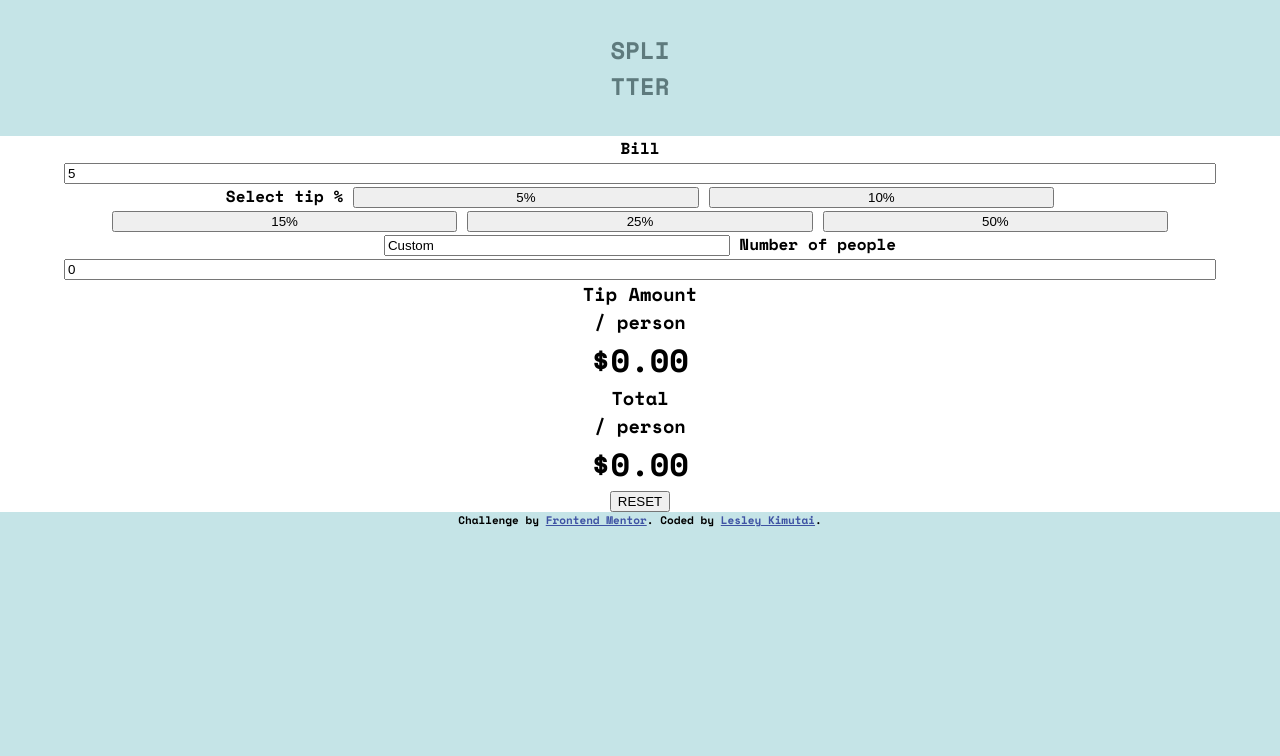
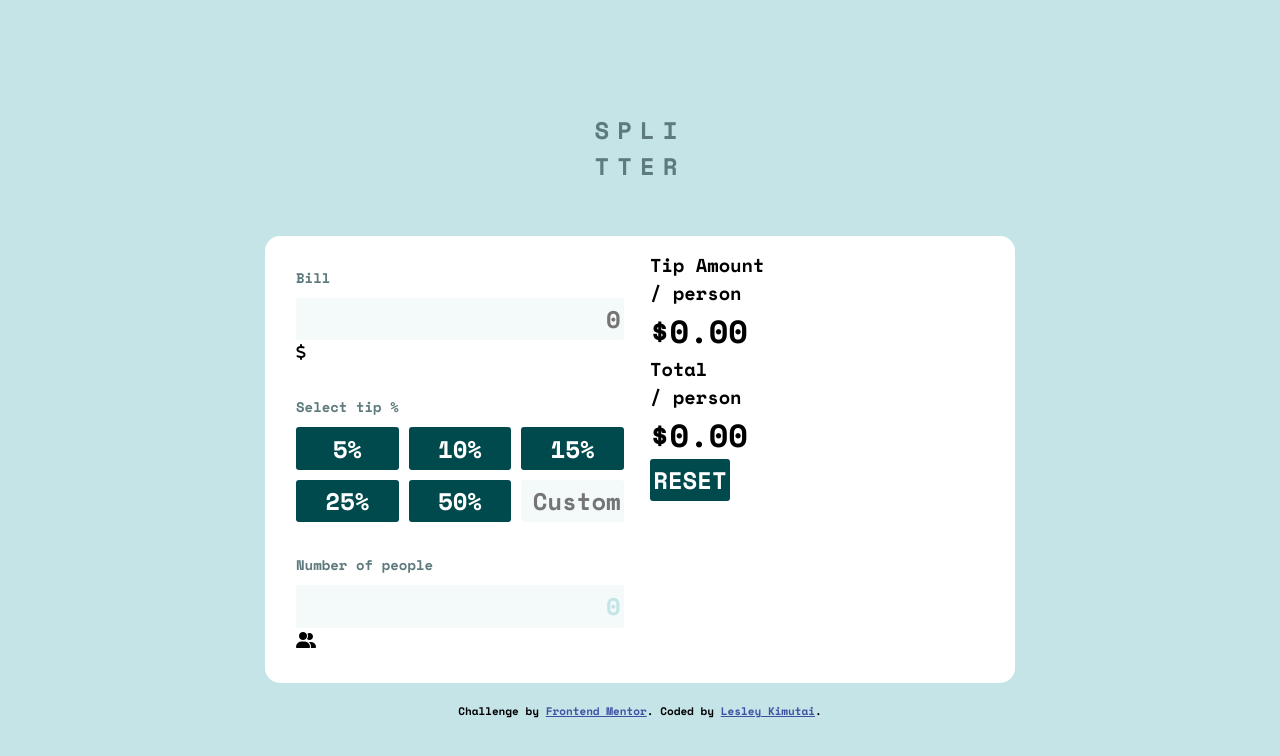
Before and after one commit to issagoodlifeInc/Tip-Calculator-App, a plain HTML site: page index.html in a window 1280 px wide. Drawn offline with nearby package versions, Linux system fonts and the light colour scheme.

Commit message:
Done styling the input part

```diff
--- a/css/styles.css
+++ b/css/styles.css
@@ -1,4 +1,6 @@
-*, *::after, *::before {
+*,
+*::after,
+*::before {
   margin: 0;
   box-sizing: border-box;
 }
@@ -15,39 +17,140 @@
   --vlgtgrycyan: hsl(189, 41%, 97%);
   --white: hsl(0, 0%, 100%);
   /* Font */
-  --spacemono: 'Space Mono', monospace;
+  --spacemono: "Space Mono", monospace;
 }
 
 body {
-  font-family: var(--spacemono);
-  font-size: 16px;
-  text-align: center;
   background: var(--lgtgrycyan);
 }
 
+input,
+button,
+body {
+  font-family: var(--spacemono);
+}
+
 .header {
+  text-align: center;
   text-transform: uppercase;
   color: var(--dkgrycyan);
   padding: 2rem;
+  letter-spacing: 0.5rem;
+  margin-top: 5rem;
 }
 
 .container {
   background: var(--white);
+  width: 90%;
+  margin: 20px auto;
+  max-width: 750px;
+  border-radius: 15px;
+  display: flex;
+  gap: 10px;
+  padding: 15px;
 }
 
-.bill, .total {
-  width: 90%;
-  margin: 0 auto;
+.bill {
+  width: 50%;
 }
 
 input {
   width: 100%;
-  text-align: left;
+  text-align: right;
+  padding: 0.2rem;
+  transition: all 0.2s ease-in;
+}
+input::-webkit-outer-spin-button,
+input::-webkit-inner-spin-button {
+  -webkit-appearance: none;
+  margin: 0;
 }
 
-.btn-tip {
-  width: 30%;
+label {
+  font-size: 0.875rem;
+  color: var(--dkgrycyan);
+  text-align: left;
+  display: block;
 }
+
+.form--bill label,
+.form--people label {
+  padding-bottom: 10px;
+}
+
+input,
+button {
+  font-size: 1.5rem;
+}
+
+.form--bill,
+.form--tip,
+.form--people {
+  padding: 1rem;
+}
+
+input[type="number"] {
+  border-radius: 3px;
+  border: none;
+  background: var(--vlgtgrycyan);
+  color: var(--lgtgrycyan);
+  -moz-appearance: textfield;
+}
+
+.withbill input[type="number"] {
+  color: var(--vdkcyan);
+}
+
+input[type="number"]:focus,
+input[type="number"]:hover {
+  outline: 0;
+  border: 2px solid var(--strcyan);
+  color: var(--vdkcyan);
+}
+
+.form--tip {
+  display: grid;
+  grid-gap: 10px;
+  grid-template-columns: 1fr 1fr 1fr;
+}
+
+.form--tip label {
+  grid-column-start: 1;
+  grid-column-end: 4;
+}
+
+button {
+  background: var(--vdkcyan);
+  color: var(--white);
+  padding: 0.2rem;
+  border: 0;
+  border-radius: 3px;
+  transition: all 0.2s ease-out;
+}
+
+button:hover {
+  background: var(--strcyan);
+  color: var(--vdkcyan);
+}
+
+/* Add no people if value is 0 */
+.nopeople {
+  position: relative;
+}
+
+.nopeople input {
+  border: 2px solid #d1803e;
+  color: var(--vdkcyan);
+}
+
+.nopeople label[for="people"]::after {
+  position: absolute;
+  content: "Can't be zero";
+  color: #d1803e;
+  right: 14px;
+}
+
+/* Total Part */
 
 .attribution {
   font-size: 11px;
--- a/index.html
+++ b/index.html
@@ -1,54 +1,97 @@
 <!DOCTYPE html>
 <html lang="en">
-
   <head>
-  <meta charset="UTF-8">
-  <meta name="viewport" content="width=device-width, initial-scale=1.0">
-  <meta http-equiv="X-UA-Compatible" content="ie=edge">
+    <meta charset="UTF-8" />
+    <meta name="viewport" content="width=device-width, initial-scale=1.0" />
+    <meta http-equiv="X-UA-Compatible" content="ie=edge" />
 
     <!-- Favicon -->
-  <link rel="icon" type="image/png" sizes="32x32" href="images/favicon-32x32.png">
+    <link
+      rel="icon"
+      type="image/png"
+      sizes="32x32"
+      href="images/favicon-32x32.png"
+    />
 
     <!-- Font -->
-  <link rel="preconnect" href="https://fonts.googleapis.com">
-  <link rel="preconnect" href="https://fonts.gstatic.com" crossorigin>
-  <link href="https://fonts.googleapis.com/css2?family=Space+Mono:wght@700&display=swap" rel="stylesheet">
+    <link rel="preconnect" href="https://fonts.googleapis.com" />
+    <link rel="preconnect" href="https://fonts.gstatic.com" crossorigin />
+    <link
+      href="https://fonts.googleapis.com/css2?family=Space+Mono:wght@700&display=swap"
+      rel="stylesheet"
+    />
+
+    <!-- Font Awesome -->
+    <link
+      rel="stylesheet"
+      href="https://cdnjs.cloudflare.com/ajax/libs/font-awesome/6.1.1/css/all.min.css"
+      integrity="sha512-KfkfwYDsLkIlwQp6LFnl8zNdLGxu9YAA1QvwINks4PhcElQSvqcyVLLD9aMhXd13uQjoXtEKNosOWaZqXgel0g=="
+      crossorigin="anonymous"
+      referrerpolicy="no-referrer"
+    />
 
     <!-- CSS -->
-  <link rel="stylesheet" href="css/styles.css">
+    <link rel="stylesheet" href="css/styles.css" />
     <title>Frontend Mentor | Tip calculator app</title>
   </head>
 
   <body>
-
-
-  <h2 class="header">Spli <br> tter</h2>
+    <h2 class="header">
+      Spli <br />
+      tter
+    </h2>
 
     <div class="container row splitter">
       <div class="bill">
         <form class="" action="index.html" method="post">
+          <div class="form--bill">
             <label for="bill">Bill</label>
-        <input type="number" name="bill" value="5" placeholder="142.55">
+            <input type="number" name="bill" placeholder="0" min="0" />
+            <i class="fa-solid fa-dollar-sign"></i>
+          </div>
 
+          <div class="form--tip">
             <label for="tip">Select tip %</label>
             <button class="btn-tip">5%</button>
             <button class="btn-tip">10%</button>
             <button class="btn-tip">15%</button>
             <button class="btn-tip">25%</button>
             <button class="btn-tip">50%</button>
-        <input class="btn-tip" type="text" name="custom tip" value="Custom">
+            <input
+              class="btn-tip"
+              type="number"
+              name="custom tip"
+              placeholder="Custom"
+              min="0"
+            />
+          </div>
 
+          <div class="form--people">
             <label for="people">Number of people</label>
-        <input type="number" name="people" value="0">
+            <input
+              type="number"
+              name="people"
+              value="0"
+              placeholder="0"
+              min="0"
+            />
+            <i class="fa-solid fa-user-group"></i>
+          </div>
         </form>
       </div>
       <div class="total">
         <div class="tip">
-        <h3>Tip Amount <br> <span>/ person</span></h3>
+          <h3>
+            Tip Amount <br />
+            <span>/ person</span>
+          </h3>
           <h1 class="tip-total tip_one">$0.00</h1>
         </div>
         <div class="tip">
-        <h3>Total <br> <span>/ person</span></h3>
+          <h3>
+            Total <br />
+            <span>/ person</span>
+          </h3>
           <h1 class="tip-total tip_all">$0.00</h1>
         </div>
 
@@ -57,9 +100,10 @@
     </div>
 
     <div class="attribution">
-    Challenge by <a href="https://www.frontendmentor.io?ref=challenge" target="_blank">Frontend Mentor</a>.
-    Coded by <a href="#">Lesley Kimutai</a>.
+      Challenge by
+      <a href="https://www.frontendmentor.io?ref=challenge" target="_blank"
+        >Frontend Mentor</a
+      >. Coded by <a href="#">Lesley Kimutai</a>.
     </div>
   </body>
-
 </html>
```
Lines whose indentation alone changed are shown as unchanged.
